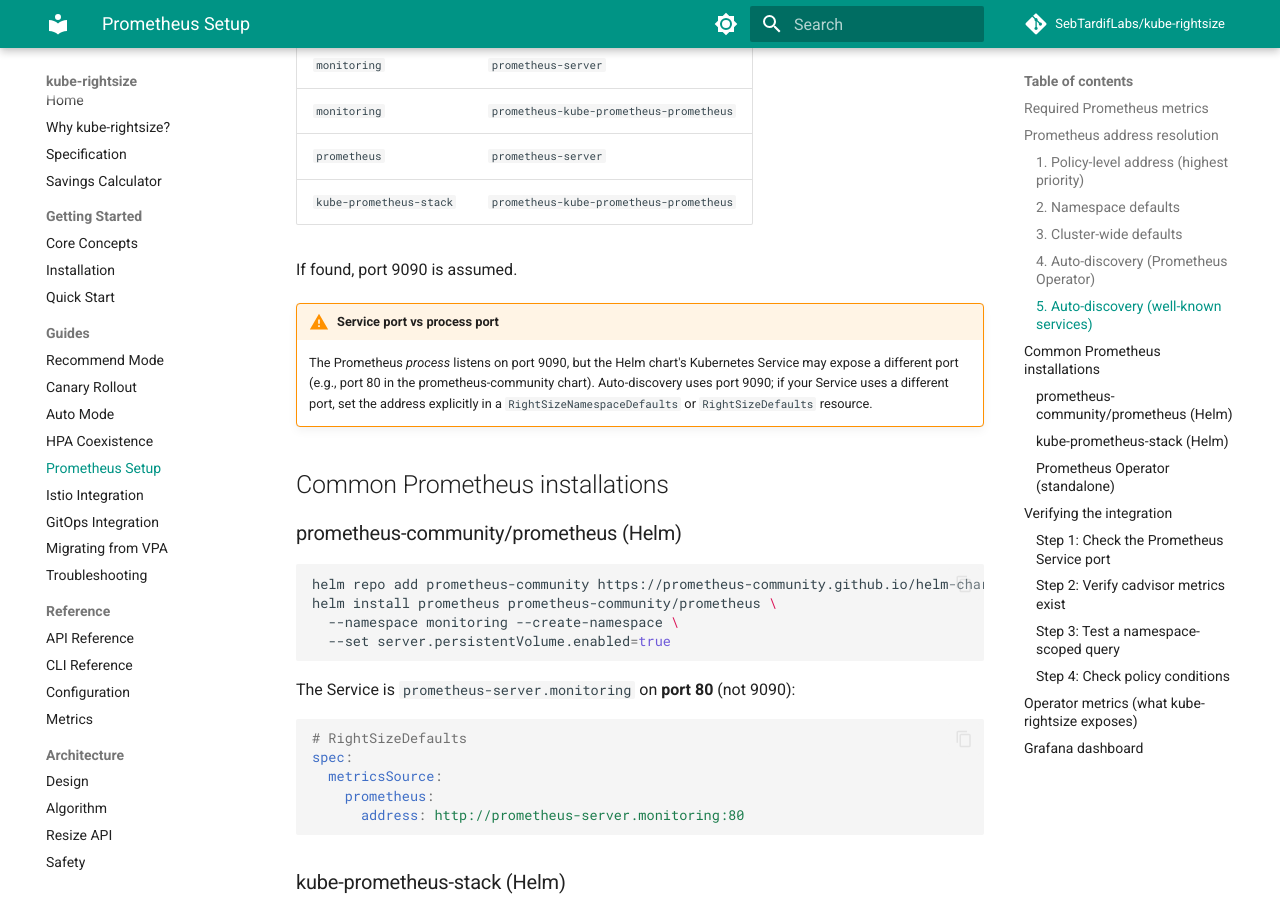
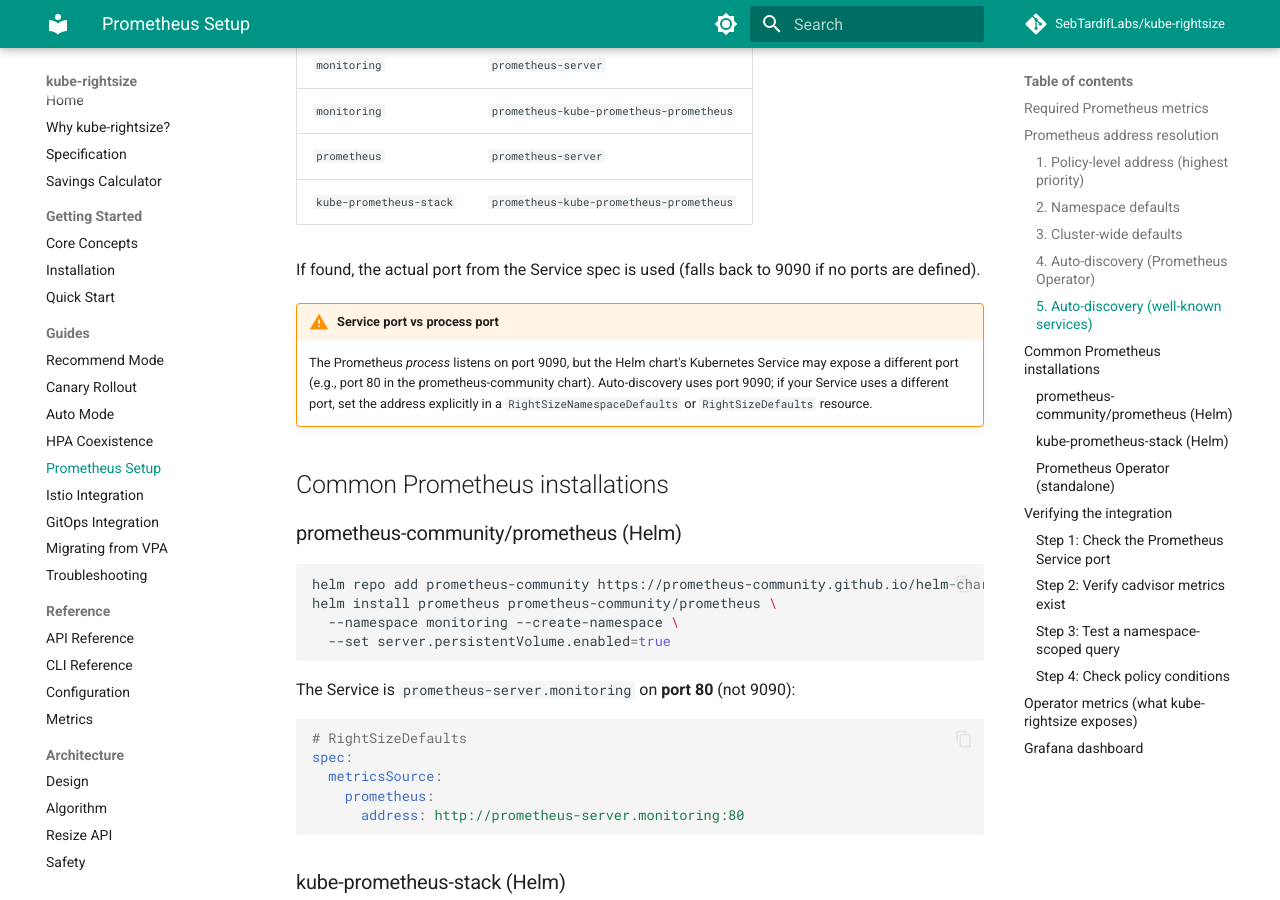
Before and after one commit to attune-io/attune, an MkDocs documentation site: the page built from docs/guides/prometheus-setup.md, in a window 1280 px wide and 900 px high, scrolled down 2921 px. Built offline with MkDocs 1.6.1 and Material for MkDocs 9.7.7, drawn with Linux system fonts in a browser that asks for light colours; comment, search, counter and statistics services are not loaded.

Commit message:
Update prometheus-setup docs for service port reading
Auto-discovery now reads the actual Service port instead of assuming 9090.
Update documentation to match the code change.

Signed-off-by: Sebastien Tardif <sebtardif@ncf.ca>

```diff
--- a/docs/guides/prometheus-setup.md
+++ b/docs/guides/prometheus-setup.md
@@ -134,7 +134,8 @@
 | `prometheus` | `prometheus-server` |
 | `kube-prometheus-stack` | `prometheus-kube-prometheus-prometheus` |
 
-If found, port 9090 is assumed.
+If found, the actual port from the Service spec is used (falls back to 9090
+if no ports are defined).
 
 !!! warning "Service port vs process port"
     The Prometheus *process* listens on port 9090, but the Helm chart's
```
